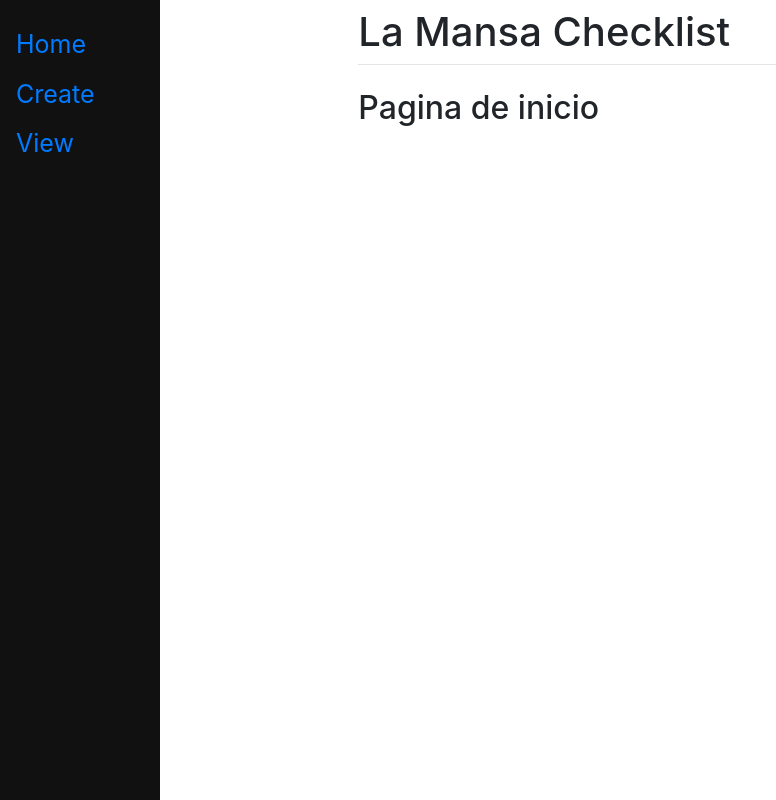
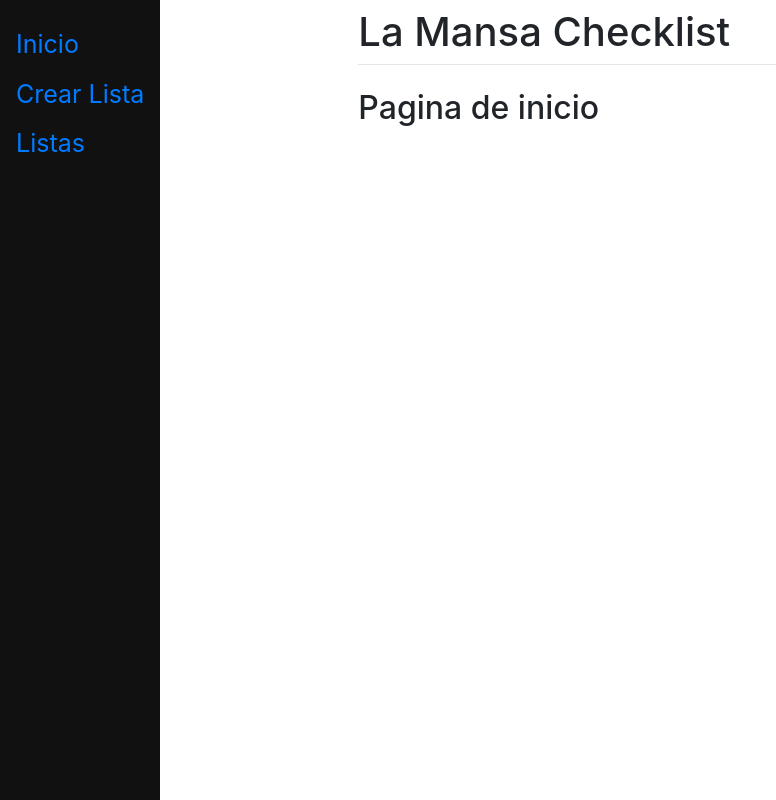
Before and after one commit to JotaConts/My_first_Django_proyect, a Django app: page / in a window 1280 px wide. Shown: the whole page, without its empty margins (0-776 px from the left). Run offline with Django 3.2, Linux system fonts and the light colour scheme; some libraries are stand-ins or nearby versions.

Commit message:
register page fixes

```diff
--- a/main/admin.py
+++ b/main/admin.py
@@ -3,4 +3,4 @@ from django.contrib import admin
 from .models import TodoList, Item
 # Register your models here.
 admin.site.register(TodoList)
-admin.site.register(Item )
+admin.site.register(Item)
--- a/main/templates/main/base.html
+++ b/main/templates/main/base.html
@@ -53,9 +53,9 @@
 
     <body>
         <div class="sidenav">
-            <a href="/">Home</a>
-            <a href="/create/">Create</a>
-            <a href="/Supermercado">View</a>
+            <a href="/">Inicio</a>
+            <a href="/create">Crear Lista</a>
+            <a href="/9">Listas</a>
 
         </div>
 
--- a/main/urls.py
+++ b/main/urls.py
@@ -3,6 +3,6 @@ from . import views
 
 urlpatterns = [
     path("", views.home, name="home"),
-    path("<str:name>", views.index, name='index'),
+    path("<int:id>", views.index, name='index'),
     path("create/", views.create, name="create"),
 ]
--- a/main/views.py
+++ b/main/views.py
@@ -6,8 +6,8 @@ from .forms import CreateNewList
 # Create your views here.
 
 
-def index(response, name):
-    ls = TodoList.objects.get(name=name)
+def index(response, id):
+    ls = TodoList.objects.get(id=id)
 
     # Lo sgte
     if response.method == "POST":
--- a/mysite/settings.py
+++ b/mysite/settings.py
@@ -37,6 +37,9 @@ INSTALLED_APPS = [
     'django.contrib.sessions',
     'django.contrib.messages',
     'django.contrib.staticfiles',
+    #Third_party
+
+    #Own
     'main.apps.MainConfig',
     'register.apps.RegisterConfig',
 ]
--- a/register/views.py
+++ b/register/views.py
@@ -9,7 +9,7 @@ def register(response):
         if form.is_valid():
             form.save()
 
-        return redirect("/home")
+        return redirect("/") # Una vez registrado lo redirige a la pagina de inicio en este caso.
     else:
         form = RegisterForm()
 
```
